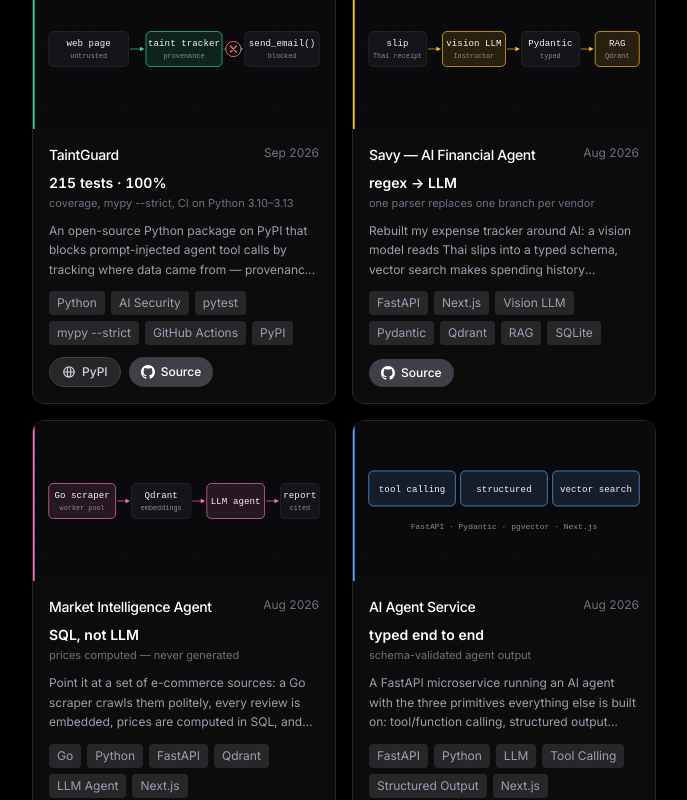
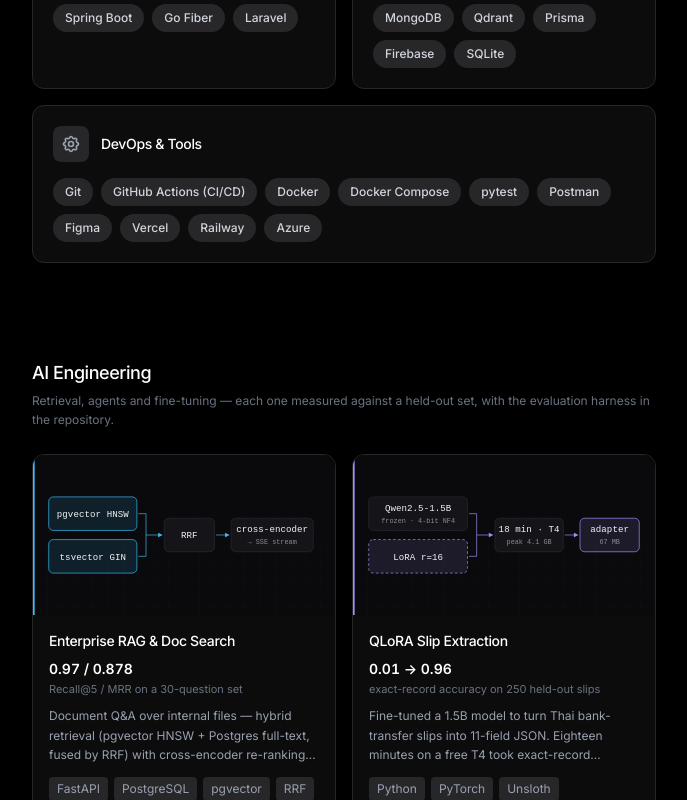
Before and after one commit to annop07/personal-profile, a Next.js app: page / in a window 1280 px wide. Shown: the part 980-1780 px from the top of the page, without its empty margins (296-983 px from the left). Built offline with nearby package versions, Linux system fonts and the light colour scheme; no server answers.

Commit message:
Show skills above AI projects and drop the date from project cards
Technical skills give a reader context before the project list, so run
them first. The per-card date competed with the title for attention
without telling a visitor much.

```diff
--- a/app/components/FeaturedProjects.tsx
+++ b/app/components/FeaturedProjects.tsx
@@ -34,16 +34,11 @@
             </div>
 
             <div className="flex flex-1 flex-col p-4">
-                <div className="mb-2 flex items-start justify-between gap-3">
-                    <h3 className="text-sm font-medium text-gray-900 dark:text-white">
-                        <Link href={`/projects/${project.slug}`} className="after:absolute after:inset-0">
-                            {project.title}
-                        </Link>
-                    </h3>
-                    <span className="whitespace-nowrap text-xs text-gray-500 dark:text-gray-500">
-                        {project.date}
-                    </span>
-                </div>
+                <h3 className="mb-2 text-sm font-medium text-gray-900 dark:text-white">
+                    <Link href={`/projects/${project.slug}`} className="after:absolute after:inset-0">
+                        {project.title}
+                    </Link>
+                </h3>
 
                 {project.metric && (
                     <p className="mb-2 flex flex-wrap items-baseline gap-x-2 gap-y-0.5">
--- a/app/page.tsx
+++ b/app/page.tsx
@@ -18,11 +18,11 @@
             </FadeInSection>
 
             <FadeInSection delay={0.2}>
-              <AiProjects />
+              <TechnicalSkills />
             </FadeInSection>
 
             <FadeInSection delay={0.3}>
-              <TechnicalSkills />
+              <AiProjects />
             </FadeInSection>
 
             <FadeInSection delay={0.2}>
```
